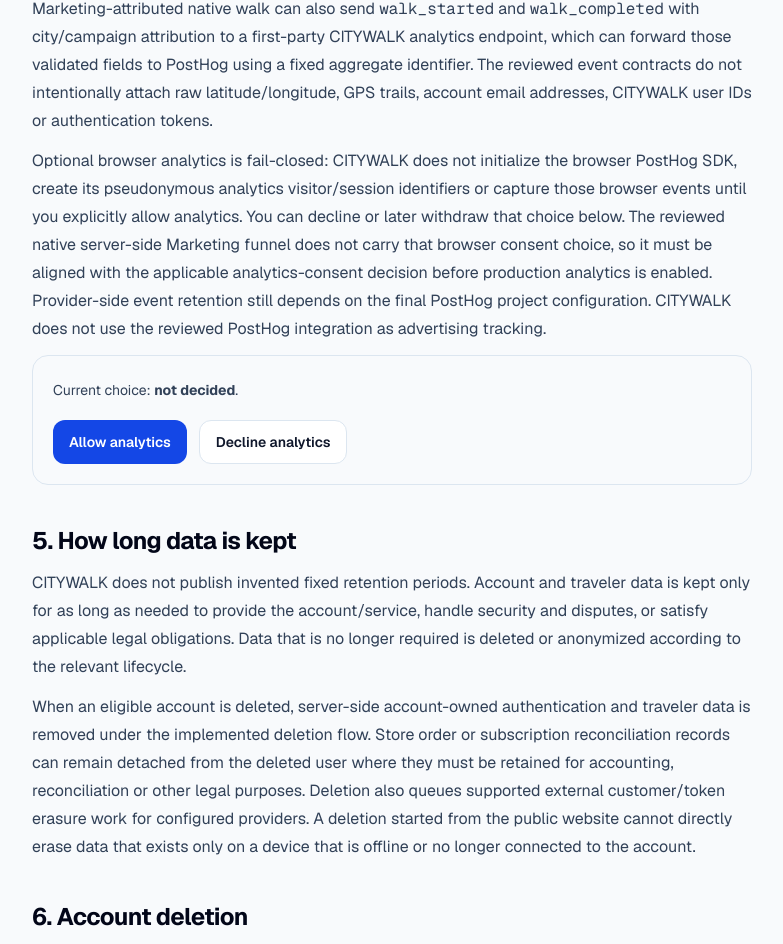
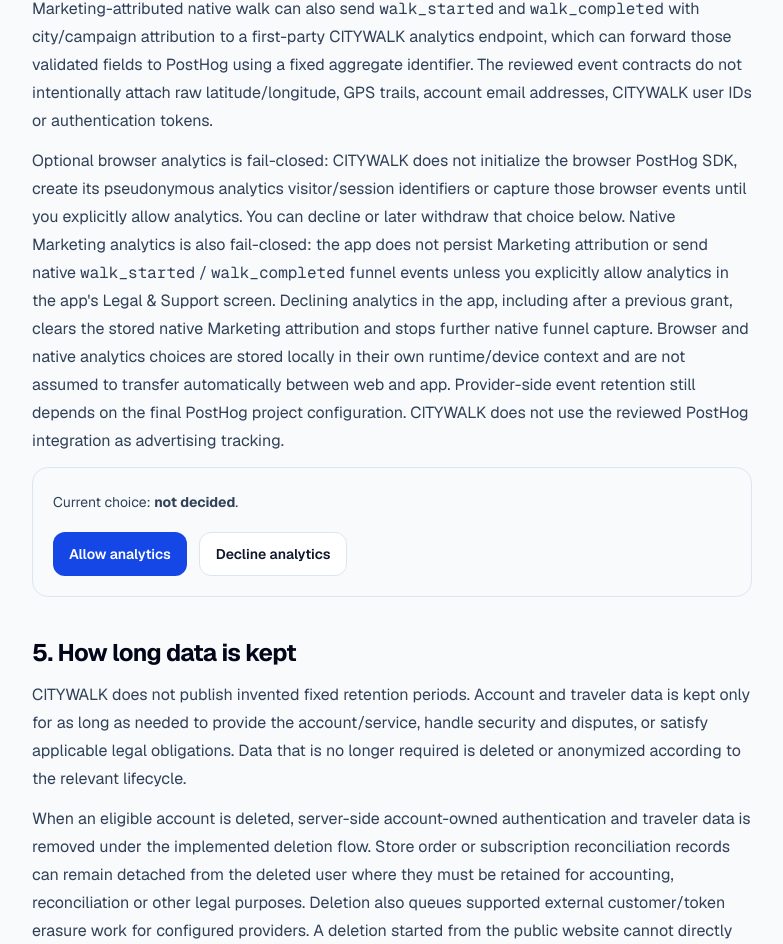
Before and after one commit to IamAssiaAjdaai/lubeck-ai-guide, a Next.js app: page /privacy in a window 1280 px wide. Shown: the part 3332-4276 px from the top of the page, without its empty margins (248-1031 px from the left). Built offline with nearby package versions, Linux system fonts and the light colour scheme; no server answers.

Commit message:
LEGAL-07: disclose native analytics consent controls

```diff
--- a/src/app/privacy/page.tsx
+++ b/src/app/privacy/page.tsx
@@ -122,7 +122,7 @@ export default function PrivacyPage() {
           When the public PostHog project token and host are configured, CITYWALK can record product and Marketing analytics. The web integration can record events such as city or place views, published Marketing landing views and CTA clicks together with pseudonymous visitor/session identifiers and relevant city/campaign attribution, and it enables client exception capture while automatic interaction capture, automatic pageview/pageleave capture and session recording are disabled. A Marketing-attributed native walk can also send <code>walk_started</code> and <code>walk_completed</code> with city/campaign attribution to a first-party CITYWALK analytics endpoint, which can forward those validated fields to PostHog using a fixed aggregate identifier. The reviewed event contracts do not intentionally attach raw latitude/longitude, GPS trails, account email addresses, CITYWALK user IDs or authentication tokens.
         </p>
         <p>
-          Optional browser analytics is fail-closed: CITYWALK does not initialize the browser PostHog SDK, create its pseudonymous analytics visitor/session identifiers or capture those browser events until you explicitly allow analytics. You can decline or later withdraw that choice below. The reviewed native server-side Marketing funnel does not carry that browser consent choice, so it must be aligned with the applicable analytics-consent decision before production analytics is enabled. Provider-side event retention still depends on the final PostHog project configuration. CITYWALK does not use the reviewed PostHog integration as advertising tracking.
+          Optional browser analytics is fail-closed: CITYWALK does not initialize the browser PostHog SDK, create its pseudonymous analytics visitor/session identifiers or capture those browser events until you explicitly allow analytics. You can decline or later withdraw that choice below. Native Marketing analytics is also fail-closed: the app does not persist Marketing attribution or send native <code>walk_started</code> / <code>walk_completed</code> funnel events unless you explicitly allow analytics in the app's Legal & Support screen. Declining analytics in the app, including after a previous grant, clears the stored native Marketing attribution and stops further native funnel capture. Browser and native analytics choices are stored locally in their own runtime/device context and are not assumed to transfer automatically between web and app. Provider-side event retention still depends on the final PostHog project configuration. CITYWALK does not use the reviewed PostHog integration as advertising tracking.
         </p>
         <AnalyticsConsentPreferences />
       </section>
```
